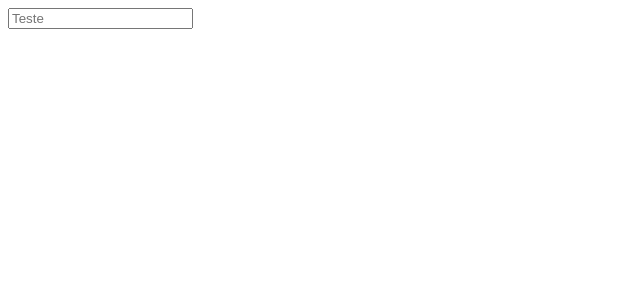
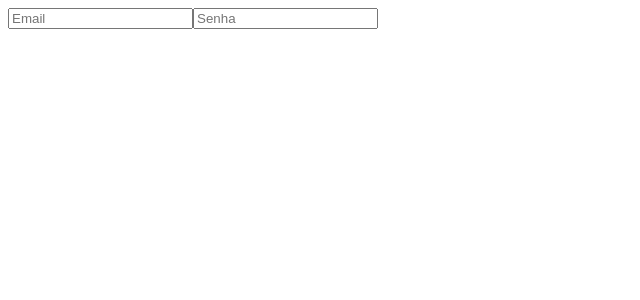
Before and after one commit to LailsonGabriel/iconex-reactjs, a React (Create React App) app: page / in a window 1280 px wide. Shown: the top 300 px of the page, without its empty margins (0-640 px from the left). Built offline with nearby package versions, Linux system fonts and the light colour scheme.

Commit message:
fix: created util to handle inputs

```diff
--- a/src/Pages/LoginPage/Index.jsx
+++ b/src/Pages/LoginPage/Index.jsx
@@ -1,9 +1,13 @@
+import { useState } from "react";
 import InputReusable from "../../Components/Input/Index";
 
 function LoginPage() {
+  const [loginInfos, setLoginInfos] = useState({ email: "", password: "" });
+
   return (
     <div>
-      <InputReusable placeholder='Teste' />
+      <InputReusable placeholder='Email' />
+      <InputReusable placeholder='Senha' />
     </div>
   );
 }
```
Also changed, not shown: src/utils/setInputState.js (added, +7 -0 lines).
